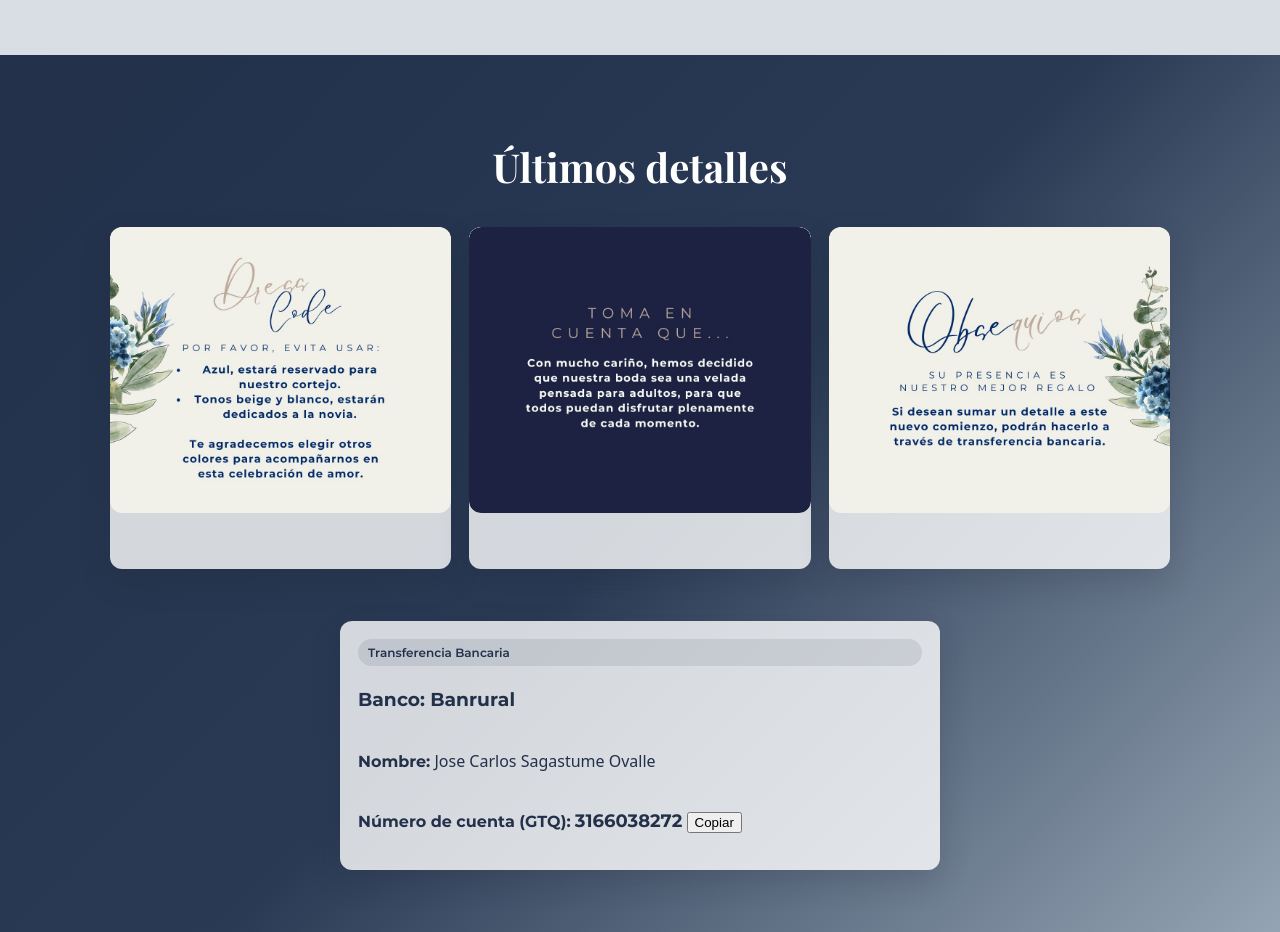
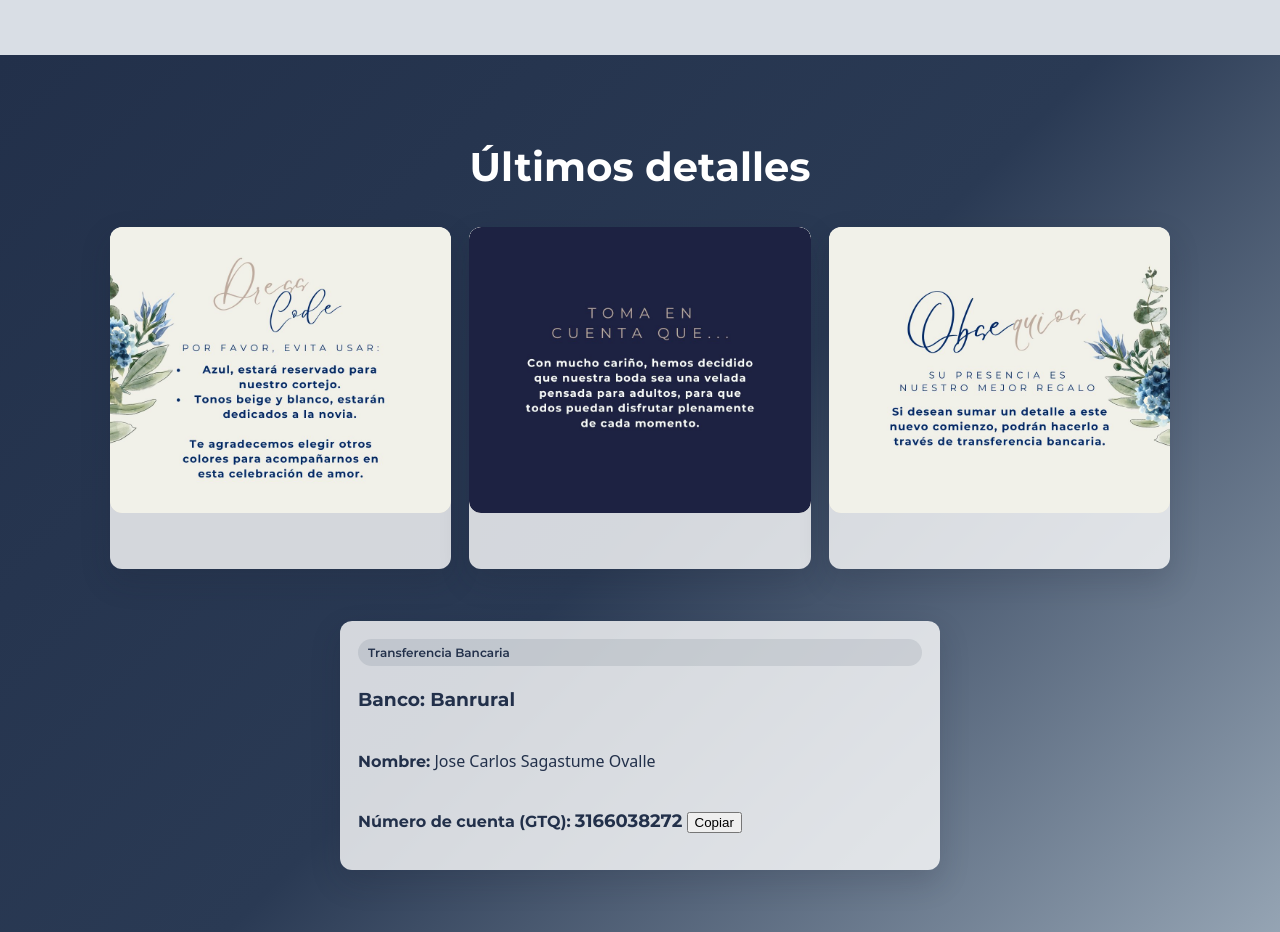
Before and after one commit to Marvinelo2019/rvps, a plain HTML site: page index.html in a window 1280 px wide. Shown: the part 2680-3612 px from the top of the page. Drawn offline with nearby package versions, Linux system fonts and the light colour scheme; a web font is replaced by a local one.

Commit message:
Edit style.css

```diff
--- a/css/style.css
+++ b/css/style.css
@@ -279,7 +279,7 @@ color:var(--primary);
 .section-titleR{
 text-align:center;
 margin:0 0 28px;
-font-family:"Playfair Display",serif;
+font-family:"Montserrat",serif;
 font-size:clamp(24px,4.5vw,40px);
 color:var(--white);
 }
```
